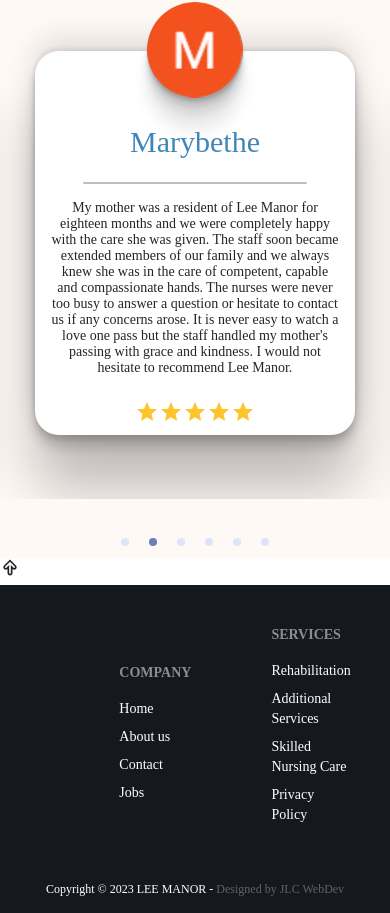
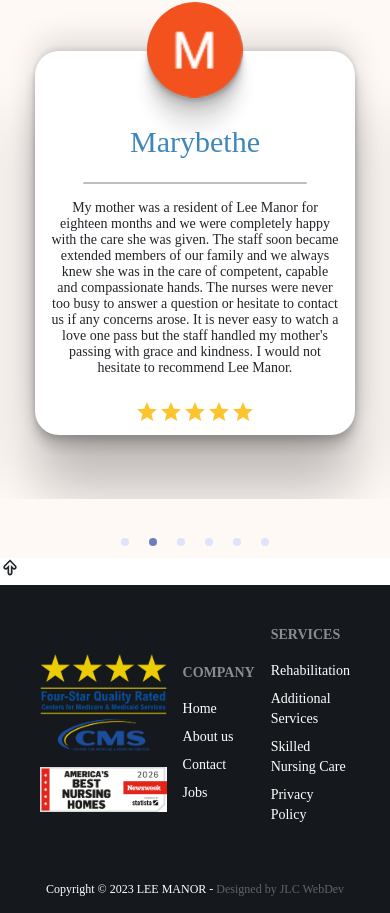
Before and after one commit to Jevus09/manor-website, a React (Create React App) app: page / in a window 390 px wide. Shown: the part 6437-7350 px from the top of the page. Built offline with nearby package versions, Linux system fonts and the light colour scheme.

Commit message:
updated footer gap for responsive

```diff
--- a/src/components/Footer.js
+++ b/src/components/Footer.js
@@ -6,7 +6,7 @@
 const Footer = () => {
     return (
         <div data-theme="dark" >
-            <footer className="footer p-10 bg-base-300 text-base-content footer-test flex justify-center gap-20 md:gap-60 items-center">
+            <footer className="footer p-10 bg-base-300 text-base-content footer-test flex justify-center sm:gap-3 md:gap-30 lg:gap-60 items-center">
                 <div className='gap-3 flex flex-col items-center'>
                     <a className='' href='https://www.medicare.gov/care-compare/details/nursing-home/145382/view-all?state=IL' rel="noreferrer" target='_blank'>
                         <img alt='CMS 4 Star Rating' className='sm:h-20 lg:h-28' src={rating} />
@@ -14,7 +14,7 @@
                     </a>
                     <img alt='Newsweek 2026 Americas Best Nursing Home' className='sm:h-16 lg:h-20' src={newsweekrating} />
                 </div>
-            <div>
+                <div>
                     <span className="footer-title text-white">Company</span>
                     <a className="link link-hover text-white" href='/'>Home</a>
                     <a className="link link-hover text-white" href='/about-us'>About us</a>
```
